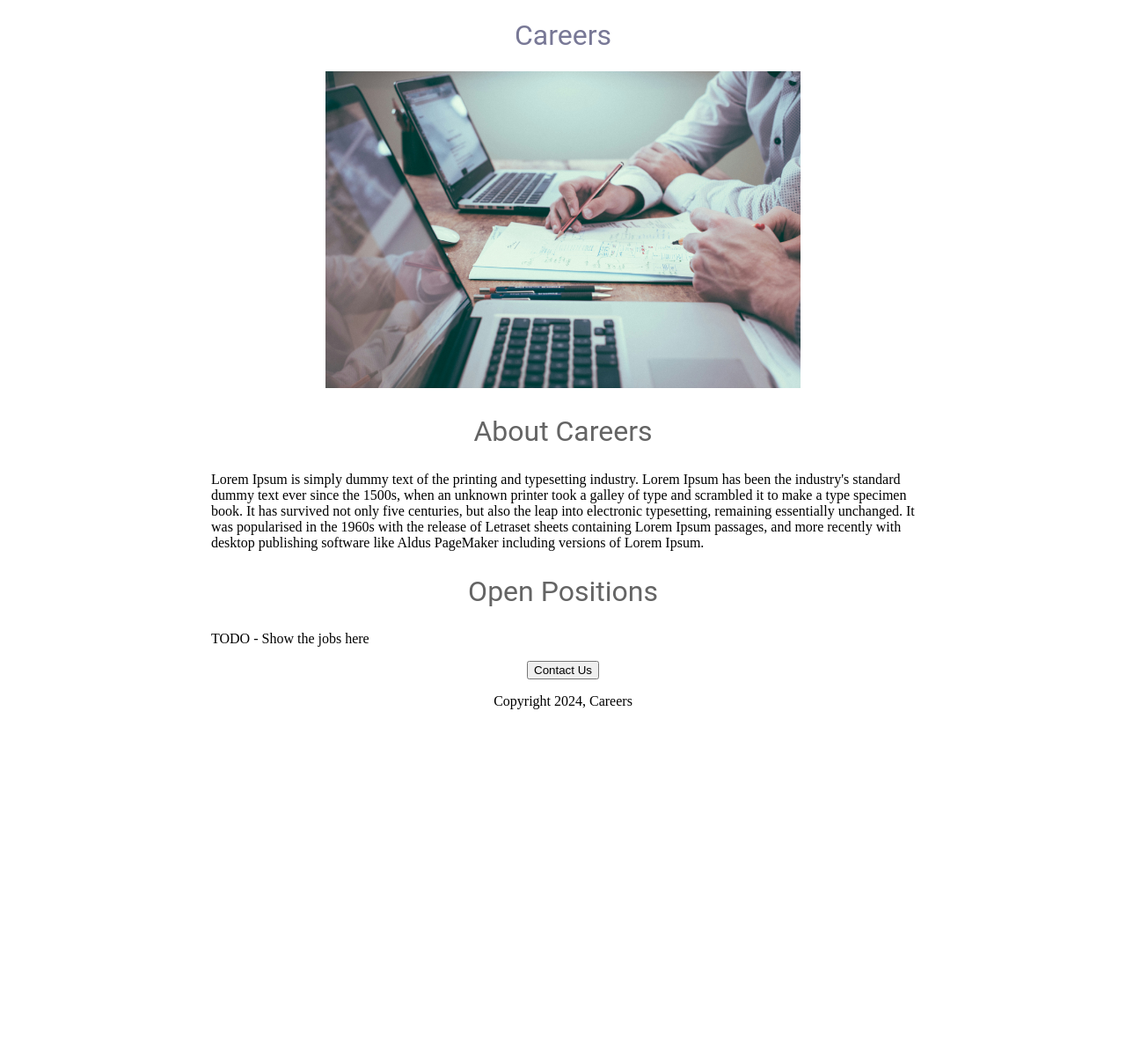
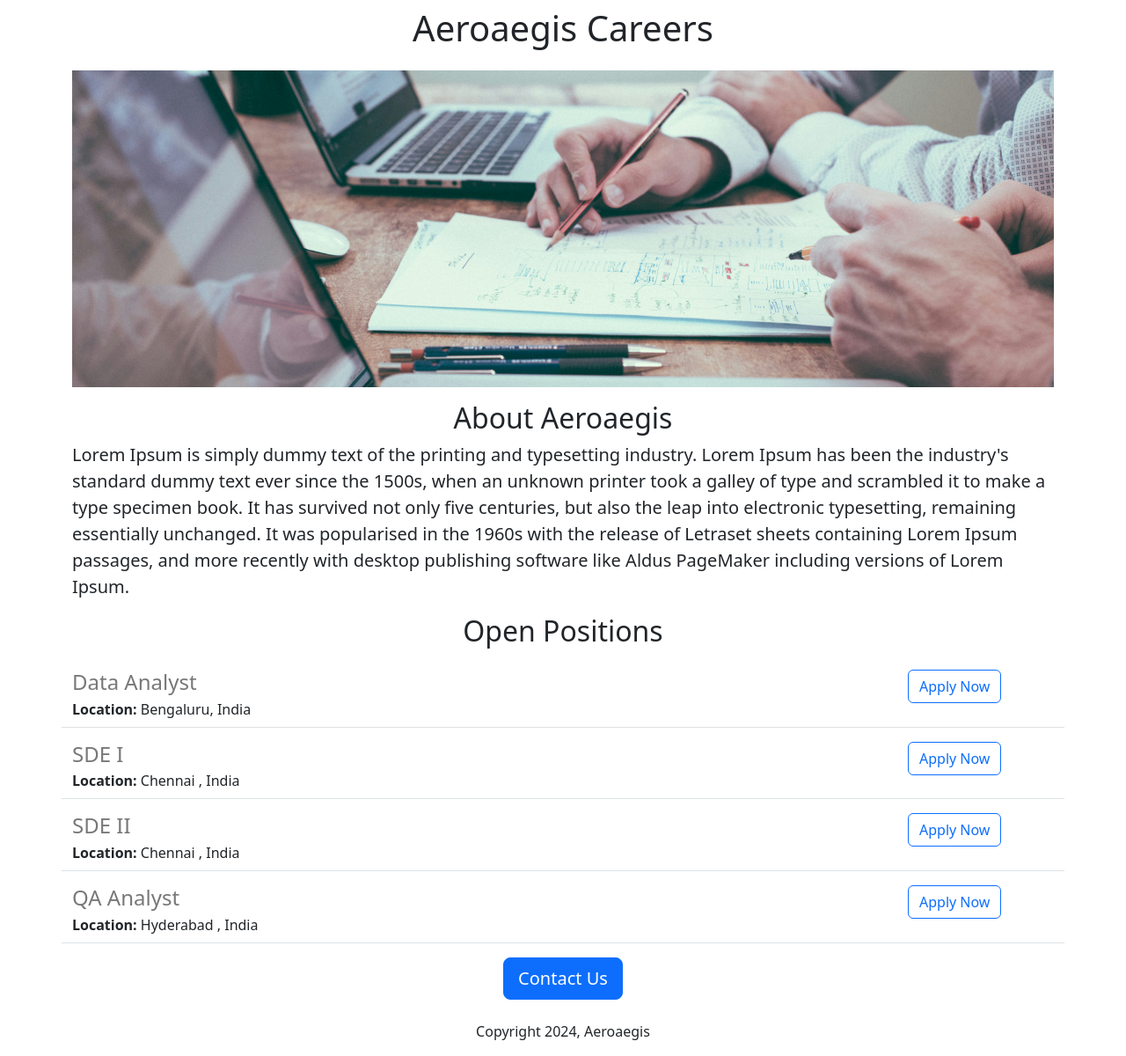
Before and after one commit to Abhi53787/Career-Page-for-a-company, a Flask app: page / in a window 1280 px wide. Shown: the whole page at 88% size. Before the commit the page ends 806 px from the top, so only its background shows below. Run offline with Flask 3, Linux system fonts and the light colour scheme.

Commit message:
Added dynamic data and api route

```diff
--- a/app.py
+++ b/app.py
@@ -1,9 +1,37 @@
-from flask import Flask, render_template
+from flask import Flask, render_template,jsonify
 # From module called flask we are just importing thr Flask class
 app= Flask(__name__)
+JOBS =[
+  {
+  'id':1,
+  'title': 'Data Analyst',
+  'location': 'Bengaluru, India',
+  'Salary': 'Negotiable '
+
+
+},
+  {'id': 2,
+  'title' : 'SDE I',
+  'location': 'Chennai , India',
+  'salary':'Negotiable'},
+   {'id': 3,
+    'title' : 'SDE II',
+    'location': 'Chennai , India',
+    'salary':'Negotiable'},
+   {'id': 4,
+    'title' : 'QA Analyst ',
+    'location': 'Hyderabad , India',
+    'salary':'Negotiable'}
+
+]
 @app.route("/") # / represents  like home page
 def hello_world():
-  return render_template('home.html')
-  print(__name__)
+  return render_template('home.html',jobs=JOBS,
+                        company_name='Aeroaegis')
+#Creating api route
+@app.route("/api /jobs")
+def list_jobs():
+  return jsonify(JOBS)
+
 if __name__ == '__main__':
   app.run(host='0.0.0.0',debug=True)
--- a/templates/home.html
+++ b/templates/home.html
@@ -1,44 +1,28 @@
 <!DOCTYPE html>
 <html>
   <head>
-    <title>Careers</title>
+
+    <meta charset="utf-8">
+    <meta name="viewport" content="width=device-width, initial-scale=1">
+     <link href="https://cdn.jsdelivr.net/npm/bootstrap@5.3.3/dist/css/bootstrap.min.css" rel="stylesheet" integrity="sha384-QWTKZyjpPEjISv5WaRU9OFeRpok6YctnYmDr5pNlyT2bRjXh0JMhjY6hW+ALEwIH" crossorigin="anonymous">
     <style>
-      h1 {    <! tag selection>
-        font-size: 40px;
-        font-family: Roboto, sans-serif;
-        font-weight: normal;
-        color: rgb(120, 120, 150);
-        text-align: center;
-      }
-      #banner { <!id selection >
+      #banner {
+        height: 360px;
         width: 100%;
-        height: 360px;
         object-fit: cover;
-      }
-      h2{
-        font-family : Roboto;
-        font-size : 32px;
-        color : rgb(100,100,100);
-        text-align : center;
-        font-weight : normal;
-      }
-      .bodytext{ <! Using class>
-        font-family : Roboto;
-        color : rgb(65,65,70);
-
-      }
-      #container{
-        max-width : 800px;
-        margin :  auto;
+        margin-bottom: 16px;
       }
     </style>
+    <title>Careers</title>
+
+    <title>Careers</title>
   </head>
   <body>
-    <div id='container'>
-    <center><h1>Careers</h1>
-    <img id="banner" src='https://611459c3-4eae-4032-9709-31f4cb7e94fe-00-frqkheb20y0v.worf.replit.dev/static/careerhome.jpg' height : 320 px> </center>
-    <h2>About Careers</h2>
-    <p class 'bodytext'>
+    <div class='container' >
+    <h1 class = 'text-center mt-2 mb-4'> {{company_name}} Careers</h1>
+    <img class='img-fluid' id="banner" src='https://611459c3-4eae-4032-9709-31f4cb7e94fe-00-frqkheb20y0v.worf.replit.dev/static/careerhome.jpg' height : 320 px>
+    <h2 class = ' text-center'>About {{company_name}}</h2>
+    <p class='lead' >
       Lorem Ipsum is simply dummy text of the printing and typesetting industry.
       Lorem Ipsum has been the industry's standard dummy text ever since the 1500s,
       when an unknown printer took a galley of type and scrambled it to make a type specimen book.
@@ -46,10 +30,24 @@
       It was popularised in the 1960s with the release of Letraset sheets containing Lorem Ipsum passages,
       and more recently with desktop publishing software like Aldus PageMaker including versions of Lorem Ipsum.
     </p>
-    <h2>Open Positions</h2>
-    <p class 'bodytext'>TODO - Show the jobs here</p>
-    <center><button>Contact Us</button>
-    <p> Copyright 2024, Careers</p></center> <? >
+    <h2 class ='text-center mt-2 mb-4'>Open Positions</h2>
+      <div>
+
+
+        <! templating syntax that is provided by the flask,it is a way to insert the dynamic data into html and css >
+
+        {% for i in jobs %} <!we are telling to flask for each loop include the item or data that is present in the jobitem html  and pass into this template(home) from that template (jobitem)>
+        {% include 'jobitem.html' %}
+
+
+          {%endfor%}
+        </div>
+
+      </div>
+      <div class='text-center'>
+    <button class='btn btn-primary btn-lg' >Contact Us</button>
+    <p class='mt-4'> Copyright 2024, {{company_name}}</p> <? >
+        </div>
 
       </div>
   </body>
--- /dev/null
+++ b/templates/jobitem.html
@@ -0,0 +1,12 @@
+<div class= "border-bottom row " style="margin-bottom:16px; padding-bottom:8px;" >
+  <div class='col-10'>
+  <h4 style="color : rgb(120,120,120,120); margin-bottom: 4px;">
+
+
+    {{i['title']}}
+  </h4>
+  <div> <b> Location:</b> {{i['location']}}</div>
+  </div>
+  <div class ='col-2'> <button type="button" class="btn btn-outline-primary">Apply Now</button> </div>
+
+</div>
```
